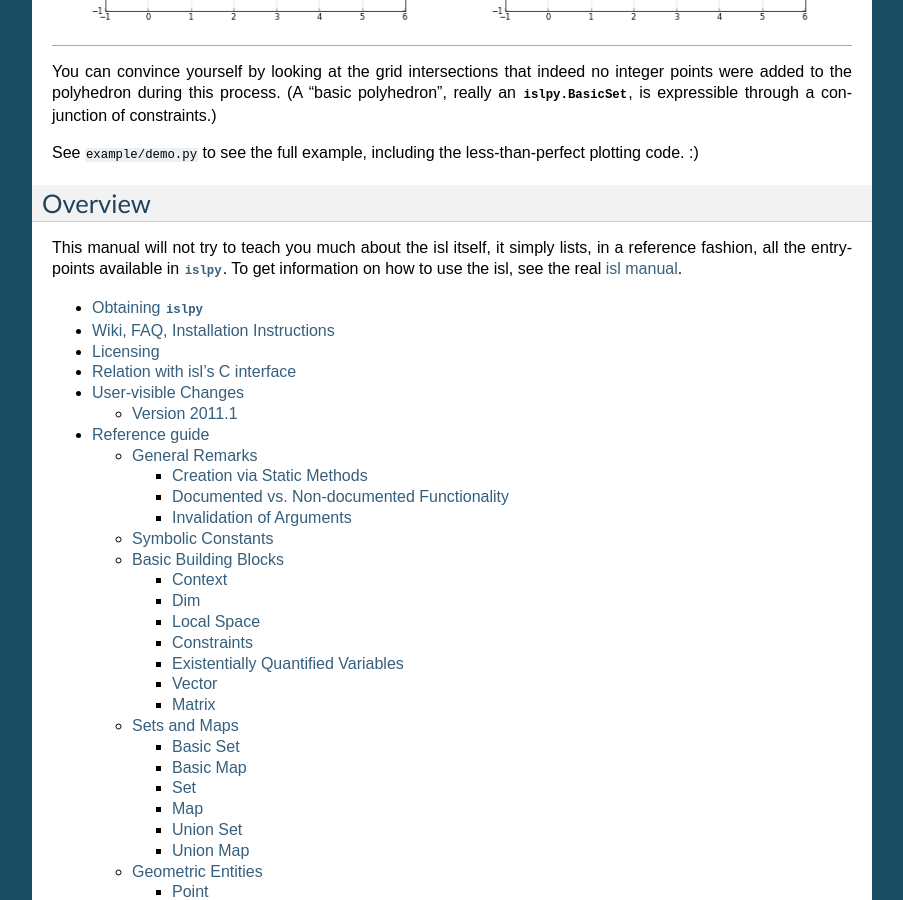
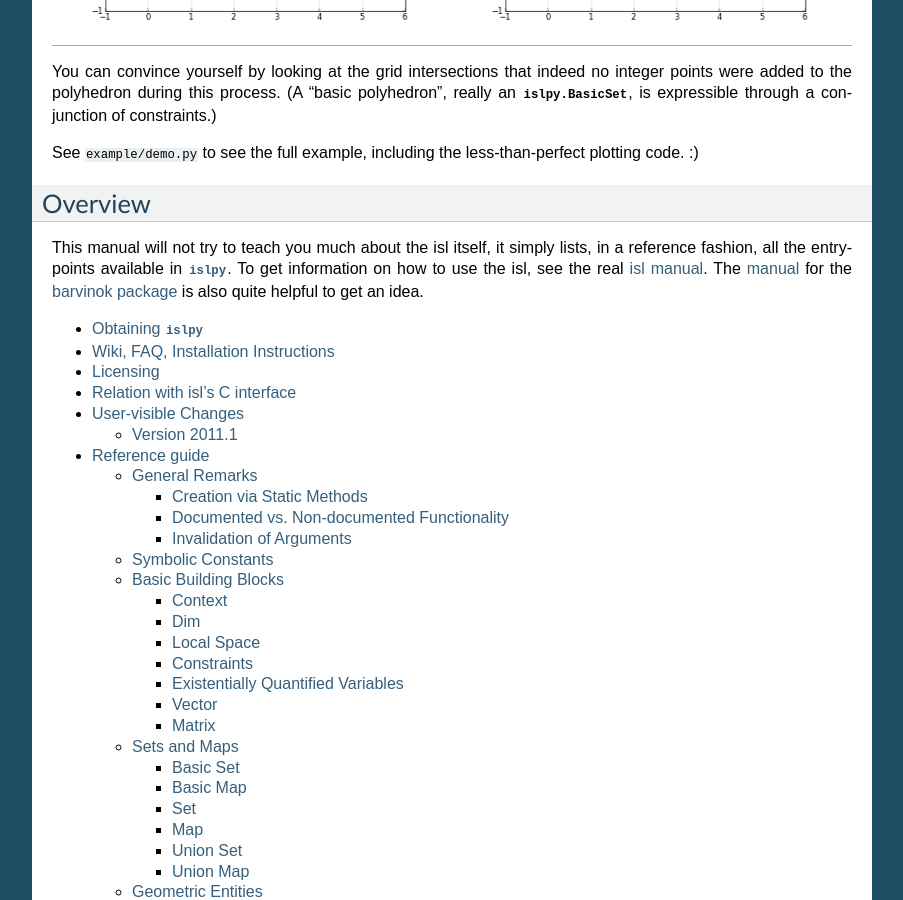
Before and after one commit to inducer/islpy, a Sphinx documentation site: the page built from doc/index.rst, in a window 1280 px wide and 900 px high, scrolled down 1244 px. Shown: the whole window, without its empty margins (198-1101 px from the left). Built offline with Sphinx 7.4.7, drawn with Linux system fonts in a browser that asks for light colours; formulas are drawn with MathJax 3.

Commit message:
Include link to barvinok manual.

```diff
--- a/doc/index.rst
+++ b/doc/index.rst
@@ -73,7 +73,10 @@ Overview
 This manual will not try to teach you much about the isl itself, it simply
 lists, in a reference fashion, all the entrypoints available in :mod:`islpy`.
 To get information on how to use the isl, see the real `isl manual
-<http://www.kotnet.org/~skimo/isl/user.html>`_.
+<http://www.kotnet.org/~skimo/isl/manual.pdf>`_. The `manual
+<http://www.kotnet.org/~skimo/barvinok/barvinok.pdf>`_ for the `barvinok
+package <http://www.kotnet.org/~skimo/barvinok/>`_ is also quite helpful to get
+an idea.
 
 .. toctree::
     :maxdepth: 3
```
